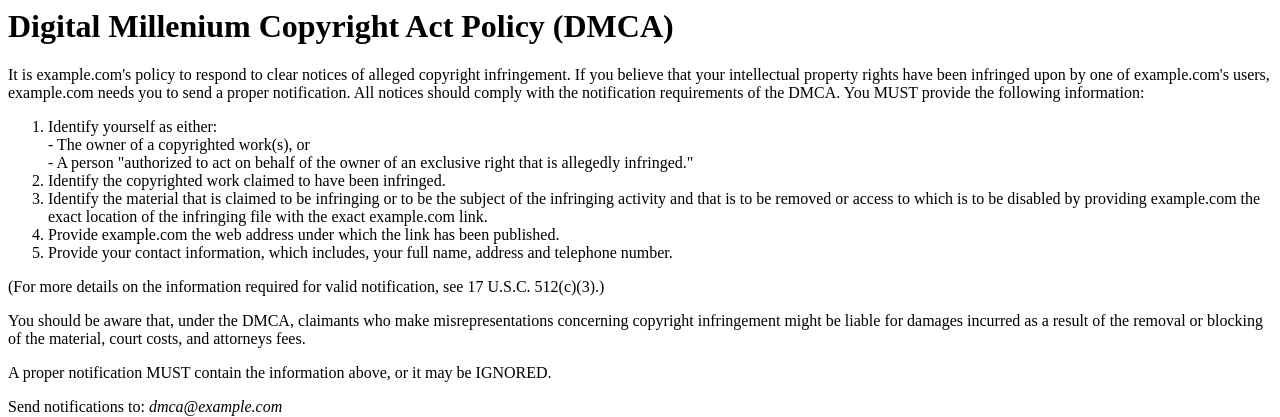
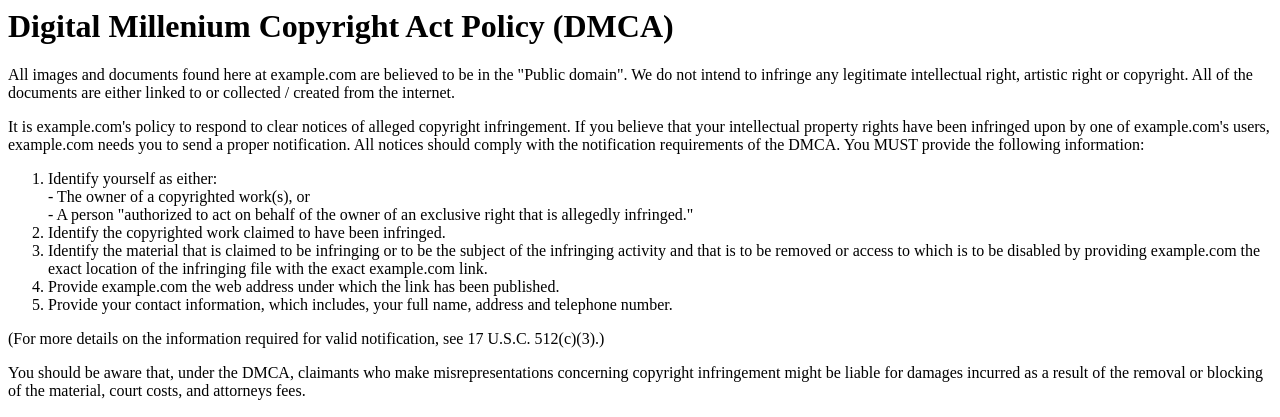
Before and after one commit to apmuthu/phpprojects, a PHP site: page /32/DMCA.php in a window 1280 px wide. Shown: the top 417 px of the page. Run offline with PHP 8.4, Linux system fonts and the light colour scheme.

Commit message:
Updated DMCA page generator

```diff
--- a/DMCA.php
+++ b/DMCA.php
@@ -24,6 +24,7 @@ $charset = 'iso-8859-1'; // can be utf-8 if other language / UTF8 characters are
 <body bgcolor="#FFFFFF">
 
 <p><span><h1>Digital Millenium Copyright Act Policy (DMCA)</h1></span></p>
+<p><span>All images and documents found here at <?php echo $domain; ?> are believed to be in the "Public domain". We do not intend to infringe any legitimate intellectual right, artistic right or copyright. All of the documents are either linked to or collected / created from the internet.</span></p>
 <p><span>It is <?php echo $domain; ?>'s policy to respond to clear notices of alleged copyright infringement. If you believe that your intellectual property rights have been infringed upon by one of <?php echo $domain; ?>'s users, <?php echo $domain; ?> needs you to send a proper notification. All notices should comply with the notification requirements of the DMCA. You MUST provide the following information:</span></p>
 <div class='code-block code-block-3' style='margin: 8px 0; clear: both;'>
 <ol>
```
